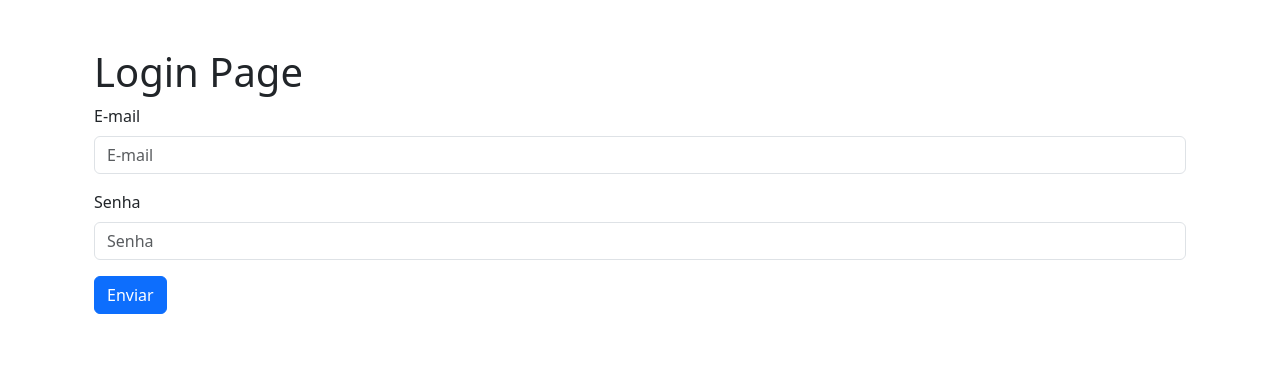
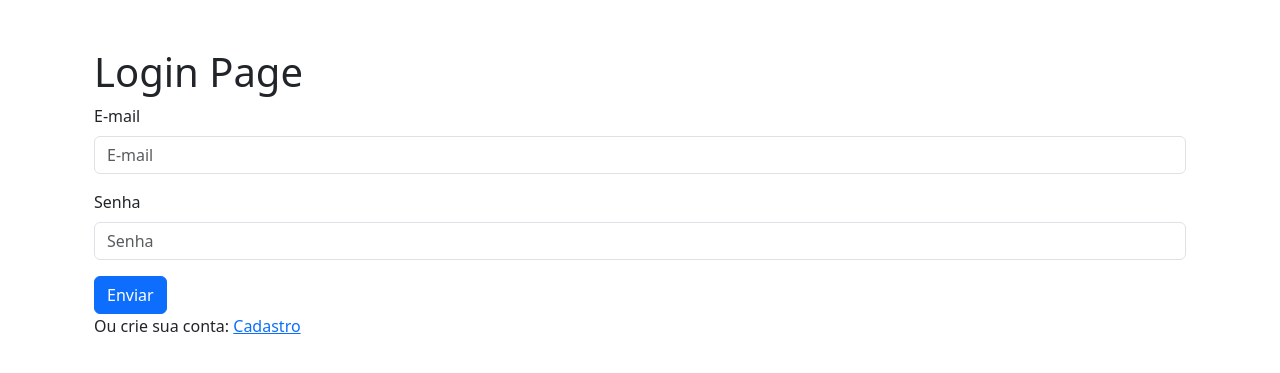
Before and after one commit to ErickIgles/sistema_de_aluguel_de_carro, a Django app: page /login_page/ in a window 1280 px wide. Shown: the top 373 px of the page. Run offline with Django 4.2, Linux system fonts and the light colour scheme; some libraries are stand-ins or nearby versions.

Commit message:
Adicionando link para cadastro na página de login.

```diff
--- a/usuarios/templates/login_page.html
+++ b/usuarios/templates/login_page.html
@@ -14,7 +14,7 @@
            <button class="btn btn-primary" type="submit">Enviar</button>
         {% endbuttons %}
     </form>
-
+    <p>Ou crie sua conta: <a href="{% url 'criar_usuario' %}">Cadastro</a></p>
 </div>
 
 {% endblock %}
```
